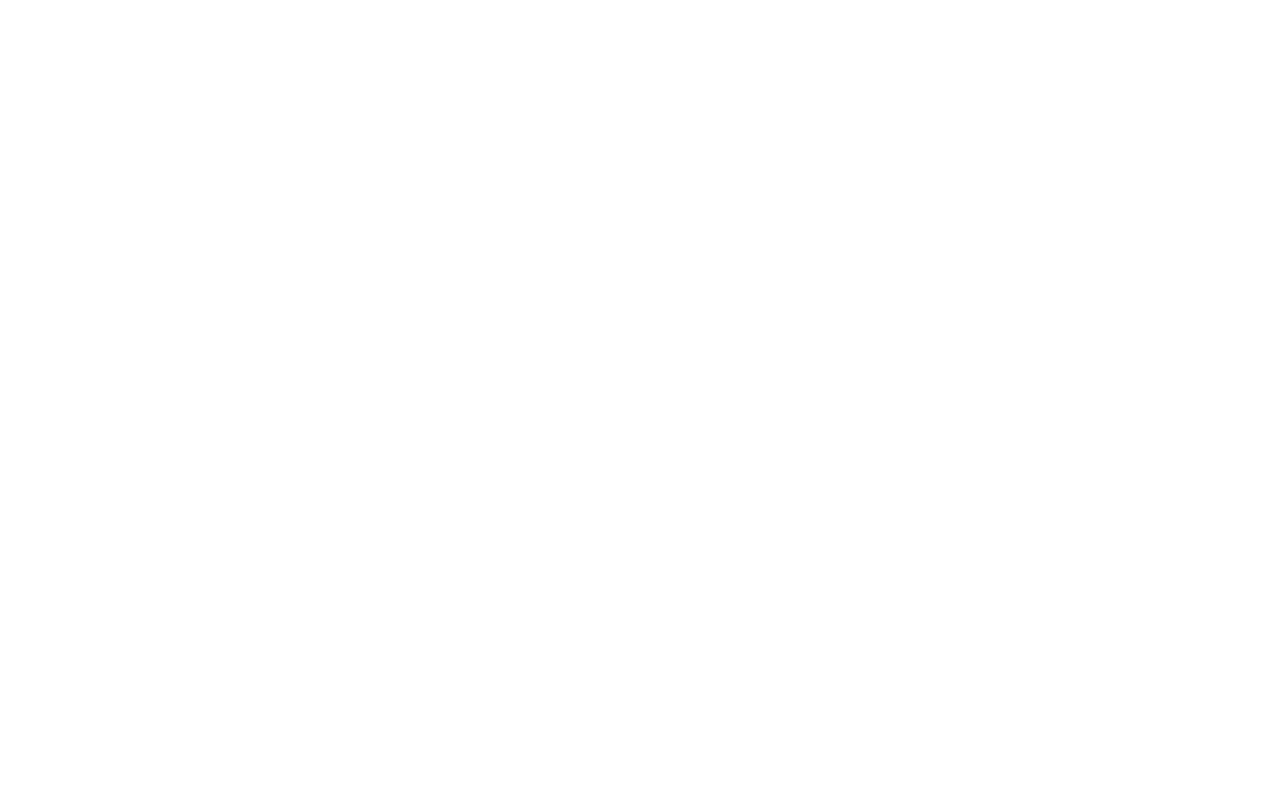
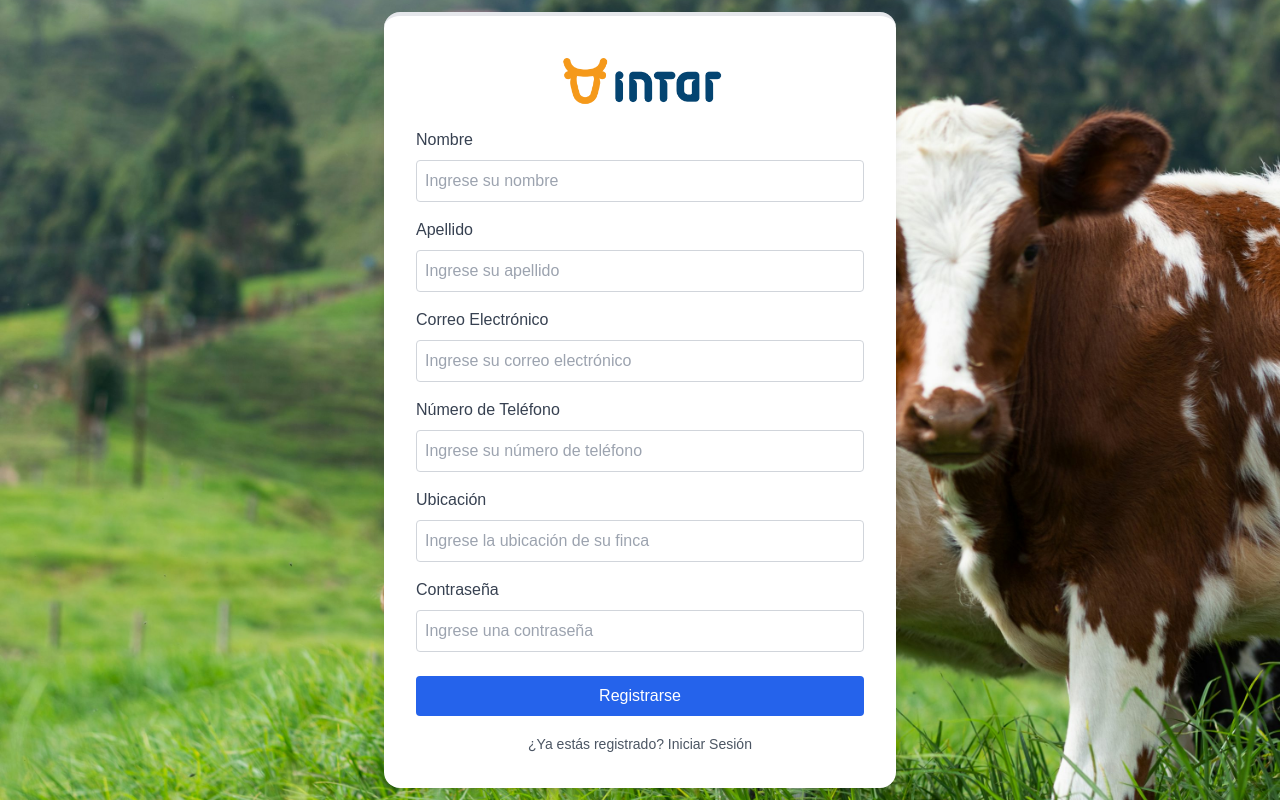
Before and after one commit to systemintar/intar-one, an Angular app: page /register in a window 1280 px wide. Before the commit this address led to /. Built offline with nearby package versions, Linux system fonts and the light colour scheme.

Commit message:
feat: creacion del register view

```diff
--- a/src/app/app.routes.ts
+++ b/src/app/app.routes.ts
@@ -2,6 +2,7 @@
 import { DashboardComponent } from './dashboard/dashboard/dashboard.component';
 import { LoginComponent } from './login/login.component';
 import { ForgotPasswordComponent } from './forgot-password/forgot-password.component';
+import { RegisterComponent } from './register/register.component';
 
 export const appRoutes: Routes = [
   {
@@ -20,6 +21,11 @@
     title: 'Forgot Password | Intar'
   },
   {
+    path: 'register',
+    component: RegisterComponent,
+    title: 'Register | Intar'
+  },
+  {
     path: '',
     redirectTo: 'login',
     pathMatch: 'full',
--- a/src/app/forgot-password/forgot-password.component.html
+++ b/src/app/forgot-password/forgot-password.component.html
@@ -1,5 +1,5 @@
 <div class="min-h-screen flex items-center justify-center bg-cover bg-center" style="background-image: url('assets/images/bg-vacas.jpg')">
-    <div class="bg-white rounded-2xl shadow-lg p-8 w-full max-w-md border-4 border-white">
+  <div class="bg-white rounded-2xl shadow-lg p-8 w-full max-w-md border-t-4 border-orange-500">
     <div class="flex justify-center mb-4">
       <img src="assets/images/logo-intar.png" alt="Intar Logo" class="h-16" />
     </div>
--- /dev/null
+++ b/src/app/register/register.component.html
@@ -0,0 +1,47 @@
+<div class="min-h-screen flex items-center justify-center bg-cover bg-center" style="background-image: url('assets/images/bg-vacas.jpg')">
+    <div class="bg-white rounded-2xl shadow-lg p-8 w-full max-w-lg border-t-4 border-orange-500">
+      <div class="flex justify-center mb-4">
+        <img src="assets/images/logo-intar.png" alt="Intar Logo" class="h-16" />
+      </div>
+
+      <form>
+        <div class="mb-4">
+          <label for="nombre" class="block text-gray-700 font-medium mb-2">Nombre</label>
+          <input id="nombre" type="text" placeholder="Ingrese su nombre" class="w-full p-2 border border-gray-300 rounded focus:outline-none focus:ring-2 focus:ring-blue-500" />
+        </div>
+
+        <div class="mb-4">
+          <label for="apellido" class="block text-gray-700 font-medium mb-2">Apellido</label>
+          <input id="apellido" type="text" placeholder="Ingrese su apellido" class="w-full p-2 border border-gray-300 rounded focus:outline-none focus:ring-2 focus:ring-blue-500" />
+        </div>
+
+        <div class="mb-4">
+          <label for="correo" class="block text-gray-700 font-medium mb-2">Correo Electrónico</label>
+          <input id="correo" type="email" placeholder="Ingrese su correo electrónico" class="w-full p-2 border border-gray-300 rounded focus:outline-none focus:ring-2 focus:ring-blue-500" />
+        </div>
+
+        <div class="mb-4">
+          <label for="telefono" class="block text-gray-700 font-medium mb-2">Número de Teléfono</label>
+          <input id="telefono" type="tel" placeholder="Ingrese su número de teléfono" class="w-full p-2 border border-gray-300 rounded focus:outline-none focus:ring-2 focus:ring-blue-500" />
+        </div>
+
+        <div class="mb-4">
+          <label for="ubicacion" class="block text-gray-700 font-medium mb-2">Ubicación</label>
+          <input id="ubicacion" type="text" placeholder="Ingrese la ubicación de su finca" class="w-full p-2 border border-gray-300 rounded focus:outline-none focus:ring-2 focus:ring-blue-500" />
+        </div>
+
+        <div class="mb-6">
+          <label for="contrasena" class="block text-gray-700 font-medium mb-2">Contraseña</label>
+          <input id="contrasena" type="password" placeholder="Ingrese una contraseña" class="w-full p-2 border border-gray-300 rounded focus:outline-none focus:ring-2 focus:ring-blue-500" />
+        </div>
+
+        <button type="submit" class="w-full bg-blue-600 text-white py-2 px-4 rounded hover:bg-blue-700 transition">
+          Registrarse
+        </button>
+
+        <div class="mt-4 text-center">
+          <a routerLink="/login" class="text-sm text-gray-600 hover:text-blue-500">¿Ya estás registrado? Iniciar Sesión</a>
+        </div>
+      </form>
+    </div>
+  </div>
```
Also changed, not shown: src/app/register/register.component.ts (added, +11 -0 lines), src/app/register/register.component.scss (added), 1 other file (tests, documents, lock files or other folders). Lines whose indentation alone changed are shown as unchanged.
